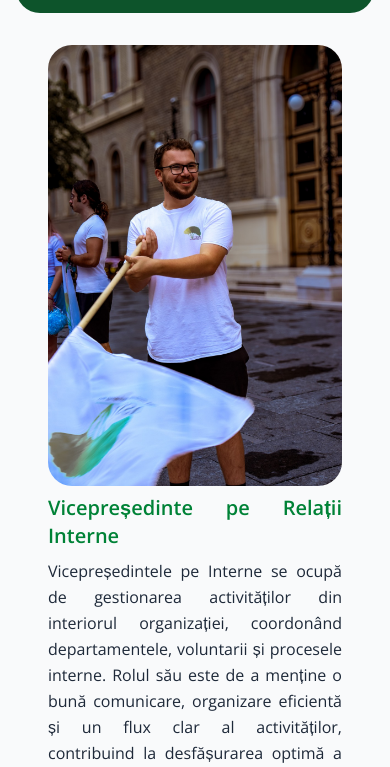
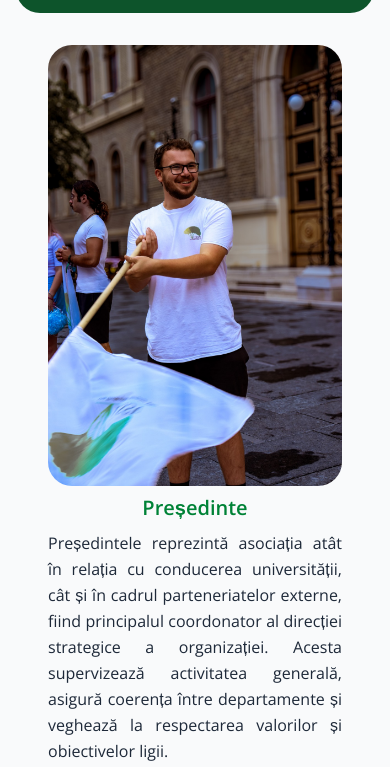
Before and after one commit to preachervr/lssv, a website: page board-executiv.html in a window 390 px wide. Shown: the part 1999-2766 px from the top of the page. Drawn offline with nearby package versions, Linux system fonts and the light colour scheme.

Commit message:
Fixed a bug for board-executiv.html

```diff
--- a/board-executiv.html
+++ b/board-executiv.html
@@ -177,7 +177,7 @@
         </article>
       </section>
       <section class="flex grid grid-cols-1 md:grid-cols-2 lg:grid-cols-3 px-12 md:px-24 lg:px-48 justify-center items-center text-justify mx-auto gap-4 md:gap-8 lg:gap-12 self-center">
-         <article data-aos="zoom-in-right" data-aos-easing="linear" data-aos-duration="500" class="flex flex-col gap-2 md:gap-3 lg:gap-4">
+         <article data-aos="zoom-in-right" data-aos-easing="linear" data-aos-duration="500" class="order-2 md:order-1 flex flex-col gap-2 md:gap-3 lg:gap-4">
           <div class="flex-1">
             <img src="images/suciu-poza-birou-executiv.jpeg" class="w-full h-full object-cover rounded-3xl">
           </div>
@@ -187,7 +187,7 @@
               de a menține o bună comunicare, organizare eficientă și un flux clar al activităților, contribuind la desfășurarea optimă a proiectelor și la consolidarea echipei.</p>
           </div>
         </article>
-        <article data-aos="fade-up" data-aos-easing="linear" data-aos-duration="500" class="flex flex-col gap-2 md:gap-3 lg:gap-4">
+        <article data-aos="fade-up" data-aos-easing="linear" data-aos-duration="500" class="order-1 md:order-2 flex flex-col gap-2 md:gap-3 lg:gap-4">
           <div class="flex-1">
             <img src="images/suciu-poza-birou-executiv.jpeg" class="w-full h-full object-cover rounded-3xl">
           </div>
@@ -197,7 +197,7 @@
               strategice a organizației. Acesta supervizează activitatea generală, asigură coerența între departamente și veghează la respectarea valorilor și obiectivelor ligii.</p>
           </div>
         </article>
-         <article data-aos="zoom-in-left" data-aos-easing="linear" data-aos-duration="500" class="flex flex-col gap-2 md:gap-3 lg:gap-4">
+         <article data-aos="zoom-in-left" data-aos-easing="linear" data-aos-duration="500" class="order-3 flex flex-col gap-2 md:gap-3 lg:gap-4">
           <div class="flex-1">
             <img src="images/suciu-poza-birou-executiv.jpeg" class="w-full h-full object-cover rounded-3xl">
           </div>
```
Also changed, not shown: dist/output.css.
